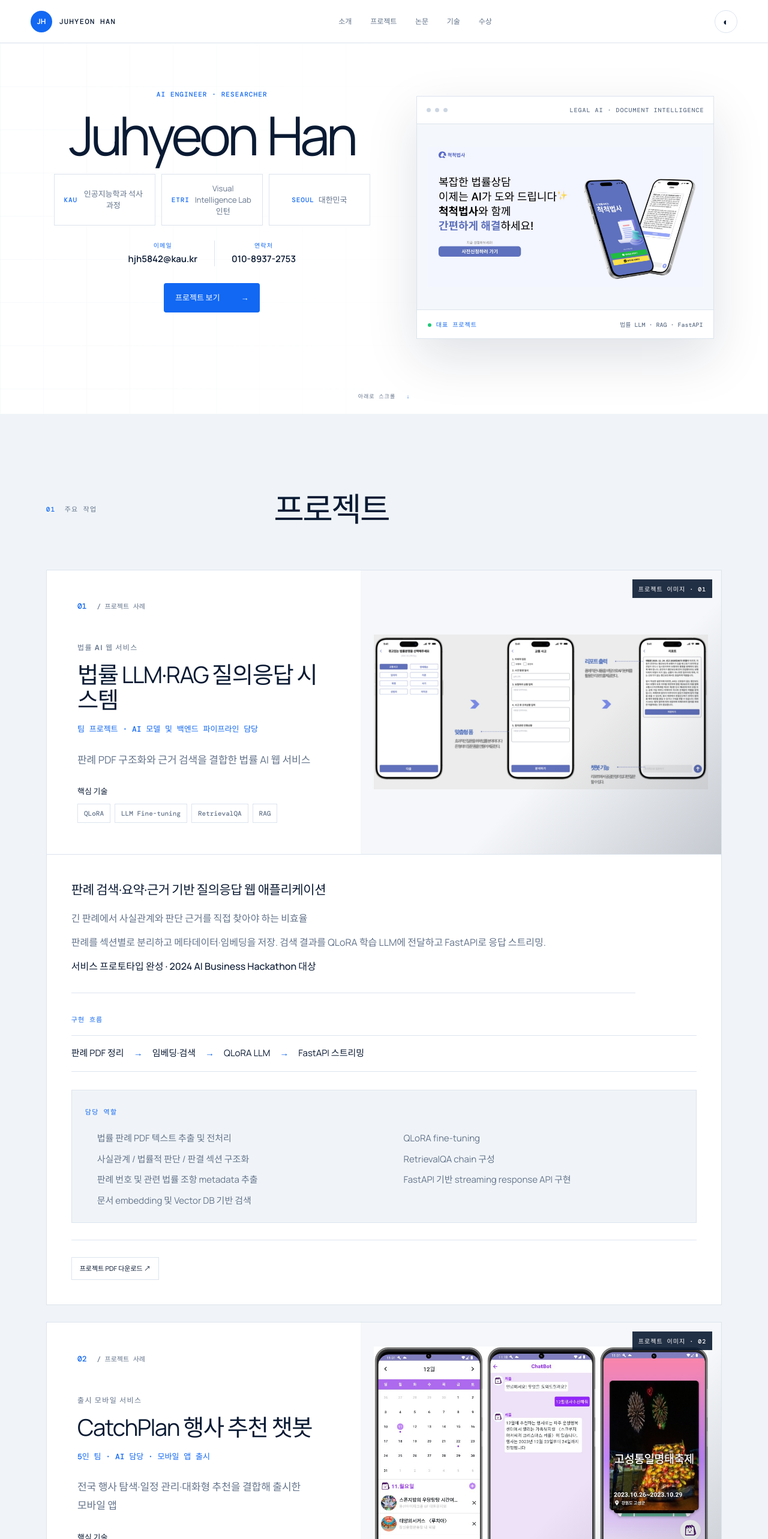
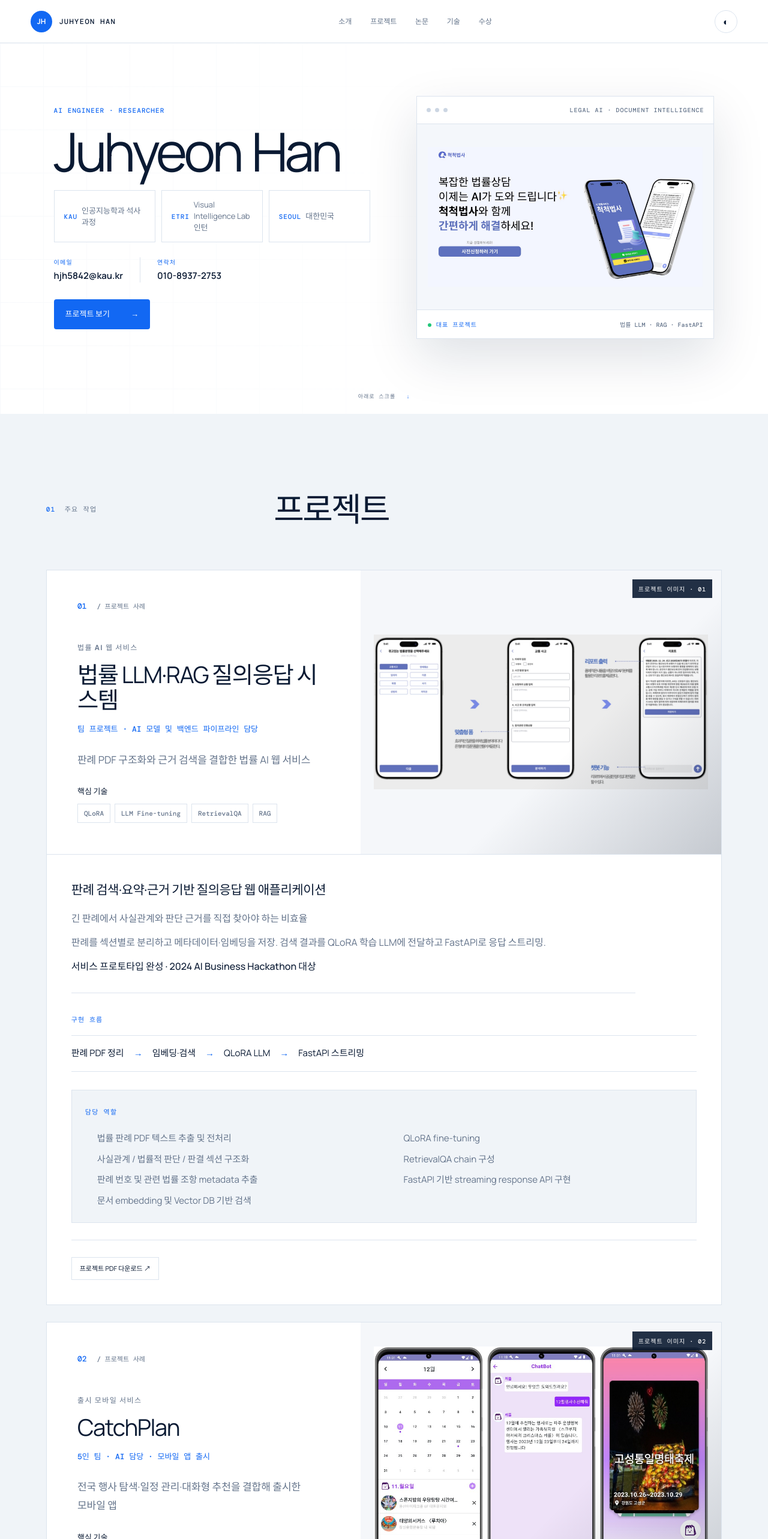
Before and after one commit to juhyunhan/portfolio, a React (Vite) app: page / in a window 1280 px wide. Shown: the top 2566 px of the page at 60% size. Built offline with nearby package versions, Linux system fonts and the light colour scheme; a web font is replaced by a local one.

Commit message:
Refine hero alignment and CatchPlan title

```diff
--- a/src/App.tsx
+++ b/src/App.tsx
@@ -30,7 +30,7 @@ const projectPresentation: Record<string, { title: string; domain: string; summa
     flow: ['판례 PDF 정리', '임베딩·검색', 'QLoRA LLM', 'FastAPI 스트리밍'],
   },
   'event-rag-chatbot': {
-    title: 'CatchPlan 행사 추천 챗봇',
+    title: 'CatchPlan',
     domain: '출시 모바일 서비스',
     summary: '전국 행사 탐색·일정 관리·대화형 추천을 결합해 출시한 모바일 앱',
     why: '여러 곳에 흩어진 행사 정보와 일정·취향 기반 탐색의 불편',
--- a/src/index.css
+++ b/src/index.css
@@ -177,16 +177,16 @@
 }
 
 /* Compact first viewport and strengthen the three identity facts */
-.hero{min-height:auto;align-items:start;padding-top:125px;padding-bottom:90px}
-.hero-copy{padding-top:24px;text-align:center}
-.hero h1.portfolio-name{justify-content:center}
-.hero-contact,.hero-actions{justify-content:center}
+.hero{min-height:auto;align-items:center;padding-top:125px;padding-bottom:90px}
+.hero-copy{padding-top:0;text-align:left}
+.hero h1.portfolio-name{justify-content:flex-start}
+.hero-contact,.hero-actions{justify-content:flex-start}
 .identity-facts{display:grid;grid-template-columns:repeat(3,minmax(0,1fr));gap:10px;max-width:760px;margin-top:30px}
-.identity-facts span{min-height:56px;padding:14px 16px;font-size:13px;justify-content:center;text-align:center}
+.identity-facts span{min-height:56px;padding:14px 16px;font-size:13px;justify-content:flex-start;text-align:left}
 .identity-facts b{font-size:11px}
 
 @media(max-width:1000px){
-  .hero{padding-top:105px;padding-bottom:70px}
+  .hero{align-items:stretch;padding-top:105px;padding-bottom:70px}
   .hero-copy{padding-top:0}
   .identity-facts{max-width:none}
 }
```
